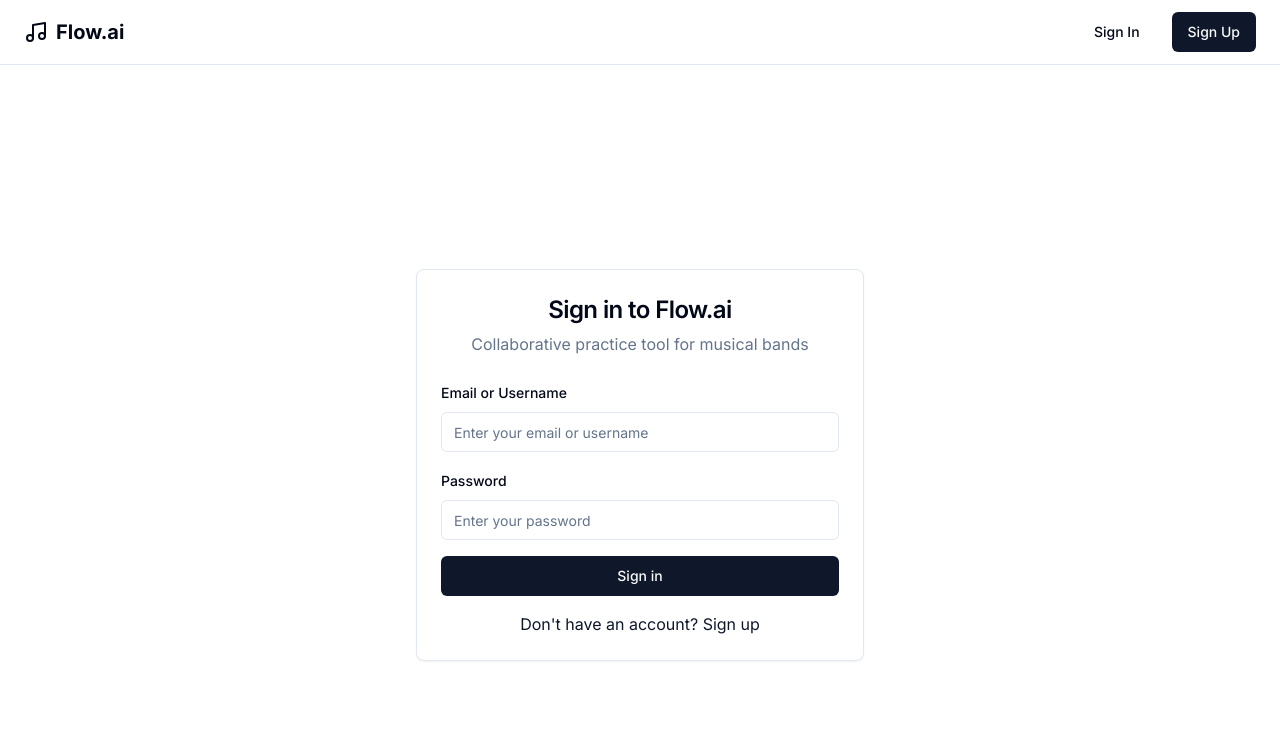
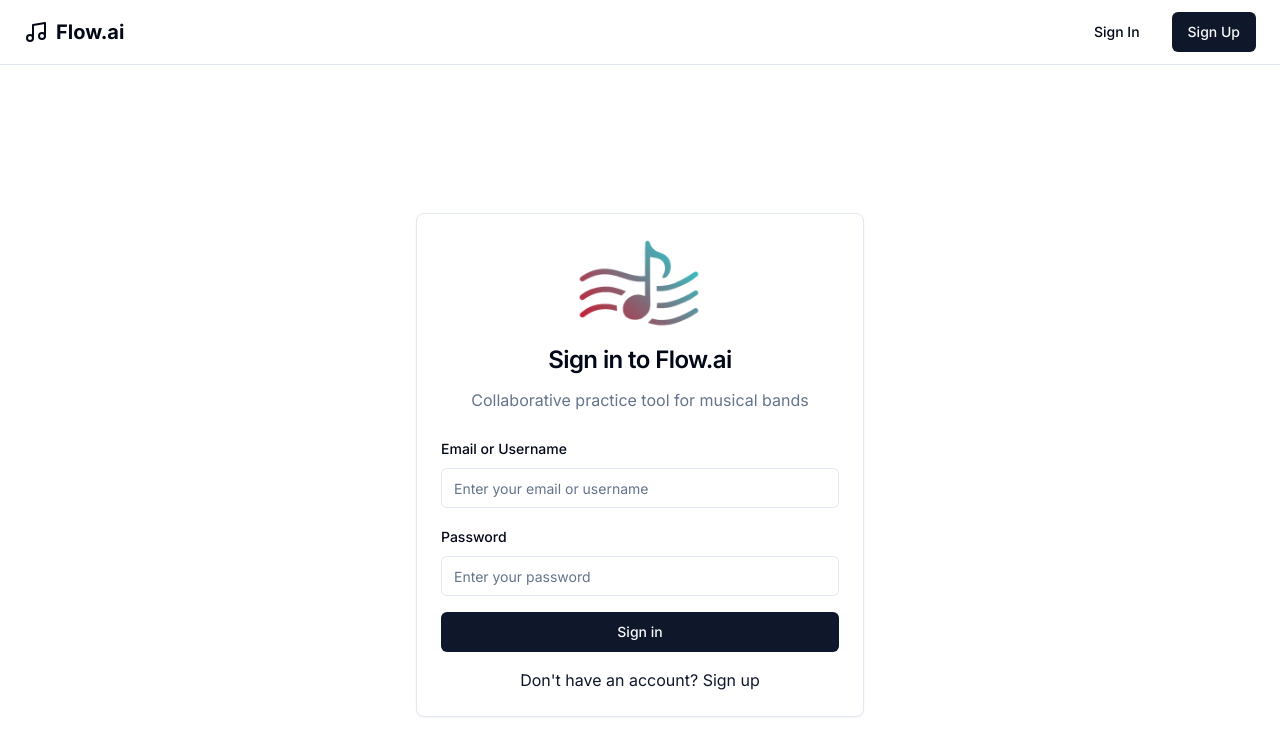
Before and after one commit to XiaJayden/flow.ai, a Next.js app: page /auth/signin in a window 1280 px wide. Shown: the top 756 px of the page. Built offline with nearby package versions, Linux system fonts and the light colour scheme; no server answers.

Commit message:
added logo

```diff
--- a/src/components/auth/signin-form.tsx
+++ b/src/components/auth/signin-form.tsx
@@ -4,6 +4,7 @@ import { useState } from 'react'
 import { signIn } from 'next-auth/react'
 import { useRouter } from 'next/navigation'
 import Link from 'next/link'
+import Image from 'next/image'
 import { Button } from '@/components/ui/button'
 import { Input } from '@/components/ui/input'
 import { Card, CardContent, CardHeader, CardTitle } from '@/components/ui/card'
@@ -42,10 +43,21 @@ export function SignInForm() {
   return (
     <Card className="w-full max-w-md">
       <CardHeader>
-        <CardTitle className="text-2xl text-center">Sign in to Flow.ai</CardTitle>
-        <p className="text-center text-muted-foreground">
-          Collaborative practice tool for musical bands
-        </p>
+        <div className="flex flex-col items-center space-y-3">
+          <Image
+            src="/flow_logo.png"
+            alt="Flow.ai Logo"
+            width={130}
+            height={130}
+            className="object-contain"
+          />
+          <div className="text-center space-y-3">
+            <CardTitle className="text-2xl">Sign in to Flow.ai</CardTitle>
+            <p className="text-muted-foreground">
+              Collaborative practice tool for musical bands
+            </p>
+          </div>
+        </div>
       </CardHeader>
       <CardContent>
         <form className="space-y-4" onSubmit={handleSubmit}>
```
Also changed, not shown: public/flow_logo.png (added).
